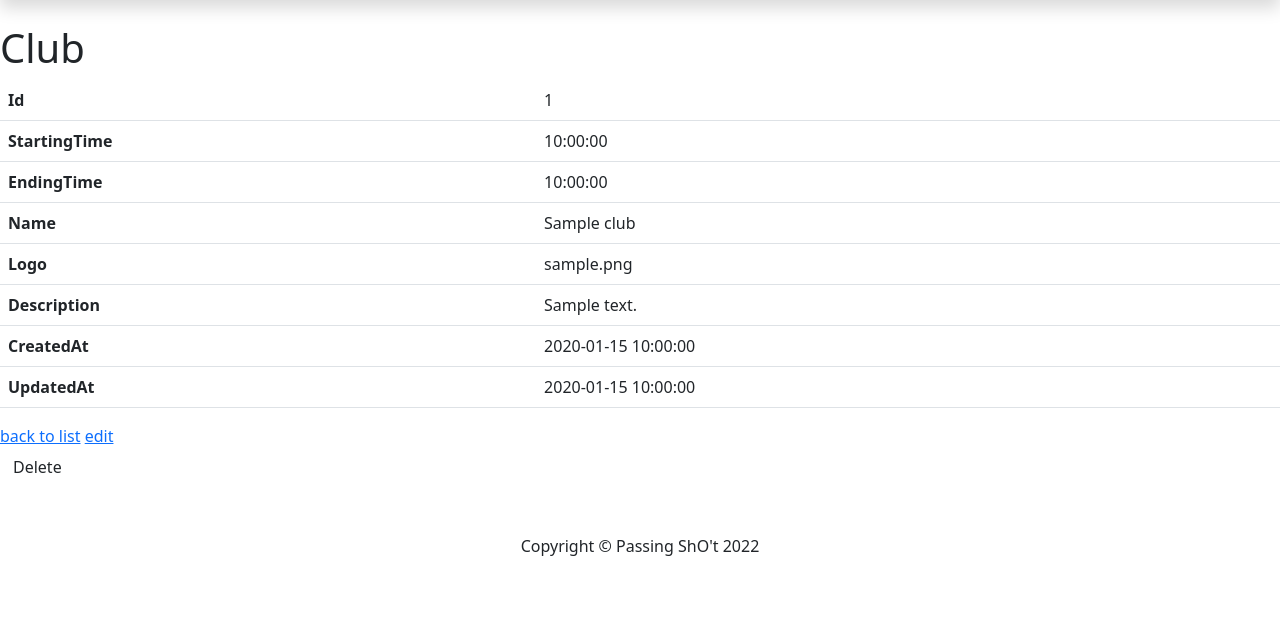
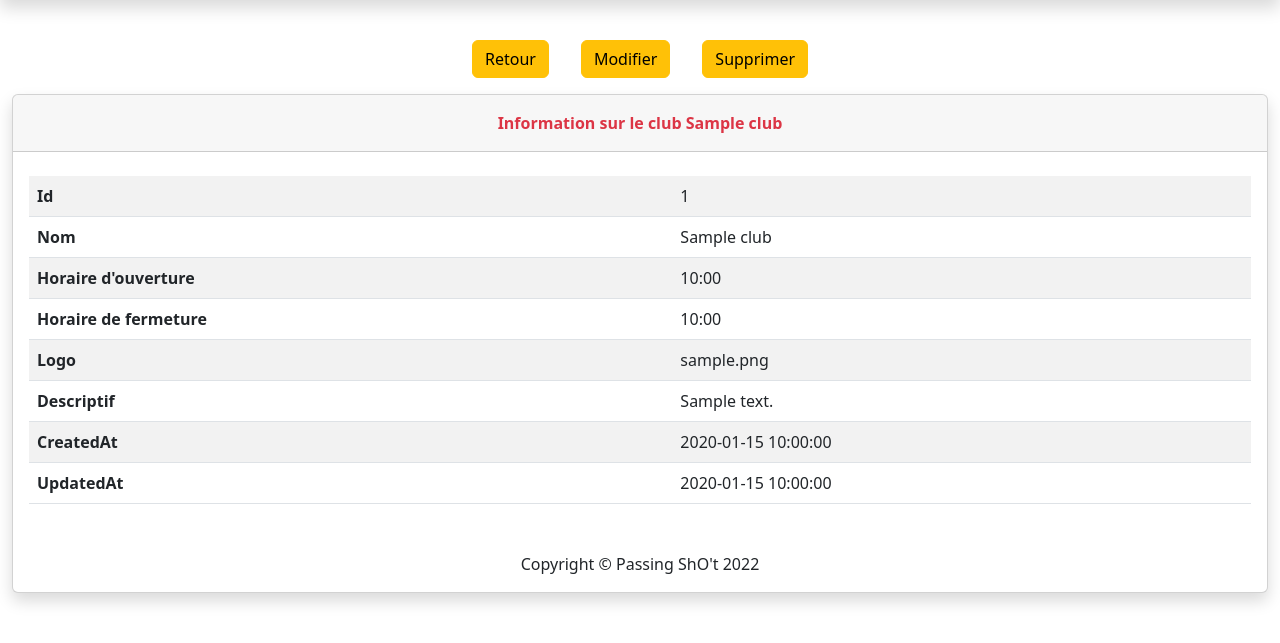
Before and after one commit to Vincent-Mitry/projet-passing-shot-back, a Symfony app: template templates/club/show.html.twig in a window 1280 px wide. Shown: the part 116-759 px from the top of the page. Run offline with Twig, Linux system fonts and the light colour scheme; the template is opened without the code that fills it: most values are stand-ins (such as "Sample title", 1, 10 or a date in 2020); some libraries are stand-ins or nearby versions.

Commit message:
julien-build/form-construction-complete

```diff
--- a/src/Entity/Club.php
+++ b/src/Entity/Club.php
@@ -27,14 +27,14 @@ class Club
 
     /**
      * @ORM\Column(type="time")
-     * @Assert\Time
+     * @Assert\Type("\DateTimeInterface")
      * @Assert\NotBlank
      */
     private $startingTime;
 
     /**
      * @ORM\Column(type="time")
-     * @Assert\Time
+     * @Assert\Type("\DateTimeInterface")
      * @Assert\NotBlank
      */
     private $endingTime;
@@ -64,7 +64,7 @@ class Club
 
     /**
      * @ORM\Column(type="datetime_immutable", nullable=true)
-     * @Assert\DateTime
+     * @Assert\Type("\DateTimeInterface")
      */
     private $updatedAt;
 
--- a/src/Form/CourtType.php
+++ b/src/Form/CourtType.php
@@ -77,7 +77,9 @@ class CourtType extends AbstractType
             ->add('renovatedAt', DateType::class, [
                 'label' => 'Date de rénovation :',
                 'placeholder' => [
-                    'Année' => 'Year', 'Mois' => 'Month', 'Jour' => 'Day',
+                    'Année' => 'Year',
+                    'Mois' => 'Month',
+                    'Jour' => 'Day',
                 ],
                 'format' => 'dd MM yyyy',
                 'input' => 'datetime_immutable',
--- a/templates/club/_delete_form.html.twig
+++ b/templates/club/_delete_form.html.twig
@@ -1,4 +1,4 @@
-<form method="post" action="{{ path('app_club_delete', {'id': club.id}) }}" onsubmit="return confirm('Are you sure you want to delete this item?');">
+<form method="post" action="{{ path('app_court_delete', {'id': club.id}) }}" onsubmit="return confirm('Êtes-vous sûr de vouloir supprimer ce club ?');">
     <input type="hidden" name="_token" value="{{ csrf_token('delete' ~ club.id) }}">
-    <button class="btn">Delete</button>
+    <button class="btn btn-warning m-3">Supprimer</button>
 </form>
--- a/templates/club/show.html.twig
+++ b/templates/club/show.html.twig
@@ -1,34 +1,49 @@
 {% extends 'base.html.twig' %}
 
-{% block title %}Club{% endblock %}
+{% block title %}Club
+{% endblock %}
 
 {% block body %}
-    <h1>Club</h1>
-
-    <table class="table">
+	<div class="container-fluid">
+		<div class=" d-flex justify-content-center">
+			<a href="{{ path('app_club') }}" class="btn btn-warning m-3">Retour</a>
+			<a href="{{ path('app_club_edit', {'id': club.id}) }}" class="btn btn-warning m-3">Modifier</a>
+			{{ include('club/_delete_form.html.twig') }}
+		</div>
+		<div class="card shadow">
+			<div class="card-header py-3">
+				<p class="text-danger m-0 fw-bold text-center">Information sur le club
+					{{ club.name }}</p>
+			</div>
+			<div class="card-body">
+				<div class="table-responsive table mt-2" id="dataTable" role="grid" aria-describedby="dataTable_info">
+					<table class="table table-striped table-hover my-0" id="dataTable ">
+						<tbody></tbody>
 						<tbody>
 							<tr>
 								<th>Id</th>
 								<td>{{ club.id }}</td>
 							</tr>
 							<tr>
-                <th>StartingTime</th>
-                <td>{{ club.startingTime ? club.startingTime|date('H:i:s') : '' }}</td>
-            </tr>
-            <tr>
-                <th>EndingTime</th>
-                <td>{{ club.endingTime ? club.endingTime|date('H:i:s') : '' }}</td>
-            </tr>
-            <tr>
-                <th>Name</th>
+								<th>Nom</th>
 								<td>{{ club.name }}</td>
 							</tr>
 							<tr>
-                <th>Logo</th>
-                <td>{{ club.logo }}</td>
+								<th>Horaire d'ouverture</th>
+								<td>{{ club.startingTime ? club.startingTime|date('H:i') : '' }}</td>
 							</tr>
 							<tr>
-                <th>Description</th>
+								<th>Horaire de fermeture</th>
+								<td>{{ club.endingTime ? club.endingTime|date('H:i') : '' }}</td>
+							</tr>
+							<tr>
+								<th>Logo</th>
+								<td>{% if club.logo == null %} pas de logo publié {% else %}
+                                    {{ club.logo }}{% endif %}
+                                </td>
+							</tr>
+							<tr>
+								<th>Descriptif</th>
 								<td>{{ club.description }}</td>
 							</tr>
 							<tr>
@@ -41,10 +56,6 @@
 							</tr>
 						</tbody>
 					</table>
+				</div>
 
-    <a href="{{ path('app_club_index') }}">back to list</a>
-
-    <a href="{{ path('app_club_edit', {'id': club.id}) }}">edit</a>
-
-    {{ include('club/_delete_form.html.twig') }}
 			{% endblock %}
```
Also changed, not shown: src/Controller/ClubController.php (+5 -4 lines), src/Form/ClubType.php (+18 -7 lines), templates/club/edit.html.twig (+18 -8 lines). Lines whose indentation alone changed are shown as unchanged.
